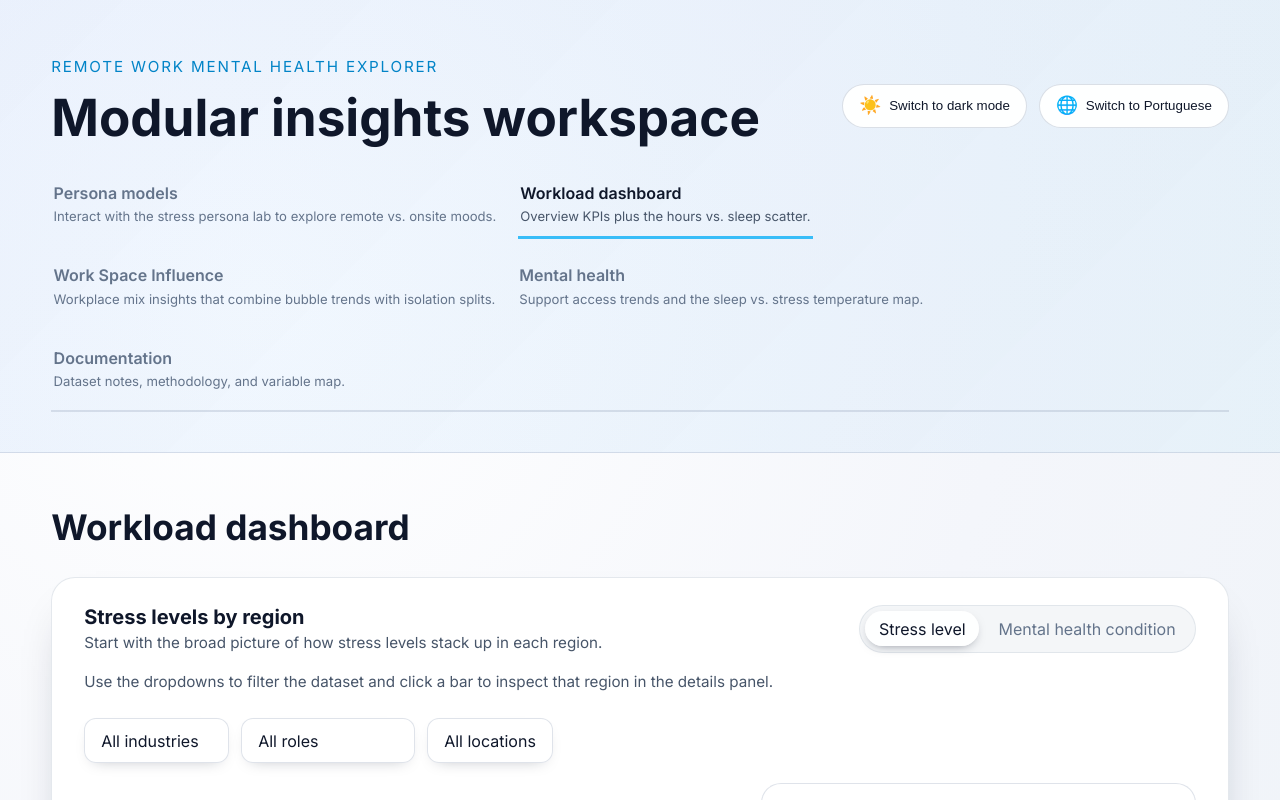
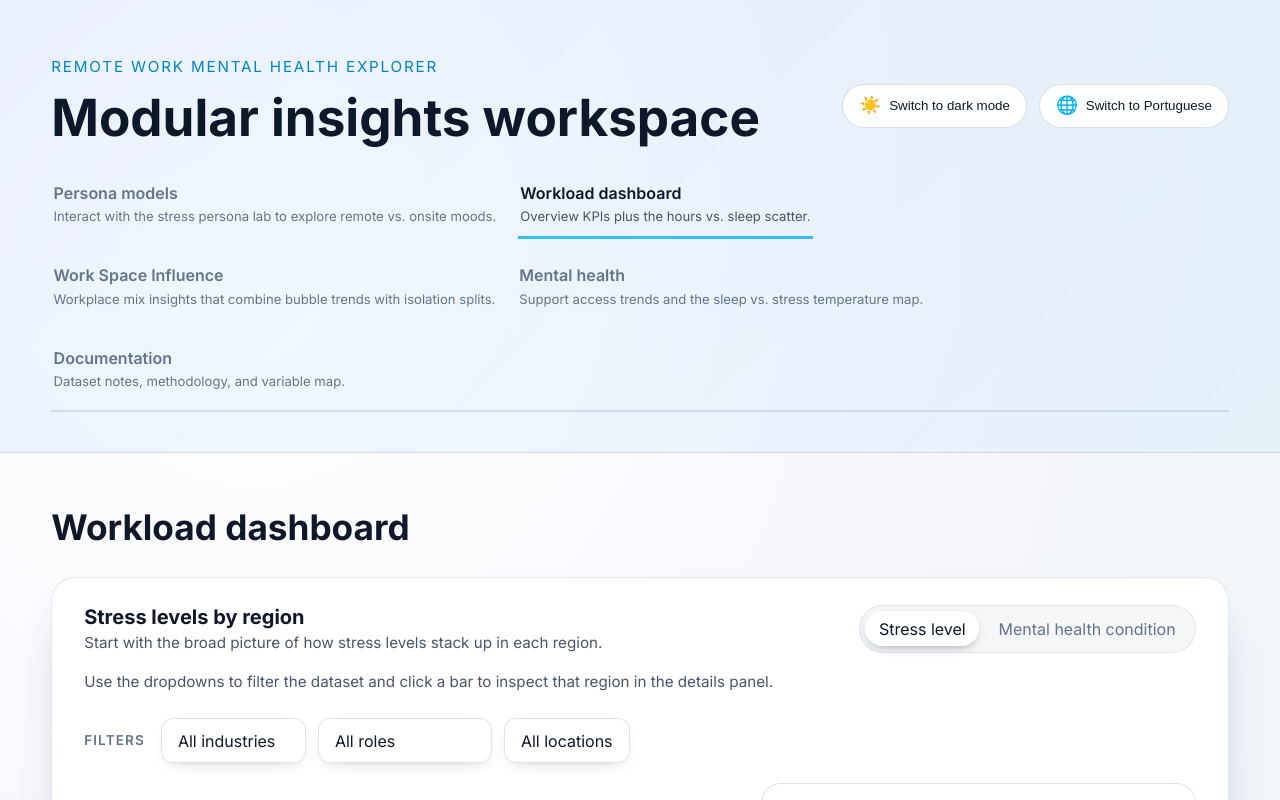
Before and after one commit to joaovarela14/VI, a React (Vite) app in the folder remote-mental-health-viz/: page / in a window 1280 px wide. Both pictures are taken after a click on the tab 665 px from the left and 207 px from the top of the page. Shown: the top 800 px of the page. Built offline with nearby package versions, Linux system fonts and the light colour scheme.

Commit message:
dashboard improved

```diff
--- a/remote-mental-health-viz/src/App.css
+++ b/remote-mental-health-viz/src/App.css
@@ -987,6 +987,14 @@ main {
   margin-top: 0.5rem;
 }
 
+.dataset-overview__filters-label {
+  font-size: 0.85rem;
+  text-transform: uppercase;
+  letter-spacing: 0.08em;
+  color: var(--text-subtle);
+  font-weight: 600;
+}
+
 .dataset-overview__modes {
   display: inline-flex;
   align-items: center;
--- a/remote-mental-health-viz/src/components/DatasetOverviewChart.jsx
+++ b/remote-mental-health-viz/src/components/DatasetOverviewChart.jsx
@@ -3,7 +3,7 @@ import * as d3 from 'd3'
 
 const stressLevels = ['Low', 'Medium', 'High']
 const productivityOrder = ['Increase', 'No Change', 'Decrease']
-const satisfactionOrder = ['satisfied', 'neutral', 'unsatisfied']
+const satisfactionOrder = ['Satisfied', 'Neutral', 'Unsatisfied']
 const activityOrder = ['Daily', 'Weekly', 'None']
 const ALL = '__all__'
 
@@ -163,7 +163,7 @@ const DatasetOverviewChart = ({ data, theme, copy, common }) => {
       : null
     const width = 640
     const height = 360
-    const margin = { top: 48, right: 120, bottom: 72, left: 64 }
+    const margin = { top: 48, right: 160, bottom: 72, left: 56 }
 
     svg.selectAll('*').remove()
     svg.attr('viewBox', `0 0 ${width} ${height}`)
@@ -224,7 +224,7 @@ const DatasetOverviewChart = ({ data, theme, copy, common }) => {
       .call((g) => g.selectAll('path').attr('stroke', gridColor))
       .call((g) => g.selectAll('line').attr('stroke', gridColor))
 
-    chartGroup
+    const yAxisGroup = chartGroup
       .append('g')
       .call(
         d3
@@ -240,6 +240,17 @@ const DatasetOverviewChart = ({ data, theme, copy, common }) => {
       )
       .call((g) => g.selectAll('path').attr('stroke', gridColor))
       .call((g) => g.selectAll('line').attr('stroke', gridColor))
+
+    yAxisGroup
+      .append('text')
+      .attr('transform', 'rotate(-90)')
+      .attr('x', -innerHeight / 2)
+      .attr('y', -margin.left + 12)
+      .attr('fill', axisColor)
+      .attr('font-size', 12)
+      .attr('font-weight', 600)
+      .attr('text-anchor', 'middle')
+      .text(copy?.yAxisLabel ?? 'Number of employees')
 
     const groups = chartGroup
       .selectAll('.dataset-layer')
@@ -467,6 +478,7 @@ const DatasetOverviewChart = ({ data, theme, copy, common }) => {
           </div>
           {copy.instructions && <p className="dataset-overview__hint dataset-overview__hint--inline">{copy.instructions}</p>}
           <div className="dataset-overview__controls dataset-overview__controls--filters">
+            <span className="dataset-overview__filters-label">{copy.filtersLabel}</span>
             <div className="chart-header__filters dataset-overview__filters" role="group" aria-label={copy.filters.ariaLabel}>
               <label className="visually-hidden" htmlFor="dataset-overview-industry">
                 {copy.filters.industry}
--- a/remote-mental-health-viz/src/i18n/en.js
+++ b/remote-mental-health-viz/src/i18n/en.js
@@ -52,13 +52,13 @@ const mentalHealthConditions = {
 }
 
 const satisfactionMap = {
-  unsatisfied: 'unsatisfied',
+  unsatisfied: 'Unsatisfied',
   dissatisfied: 'unsatisfied',
   'very unsatisfied': 'unsatisfied',
-  satisfied: 'satisfied',
+  satisfied: 'Satisfied',
   'very satisfied': 'satisfied',
   'extremely satisfied': 'satisfied',
-  neutral: 'neutral',
+  neutral: 'Neutral',
   indifferent: 'neutral',
   'neither satisfied nor dissatisfied': 'neutral',
 }
@@ -313,6 +313,7 @@ const en = {
       stress: 'Stress level',
       condition: 'Mental health condition',
     },
+    filtersLabel: 'Filters',
     tooltip: ({ region, categoryLabel, count, percentage }) =>
       `${region} — ${categoryLabel}: ${formatCount(count)} employees (${percentFormatter.format(Math.min(Math.max(percentage ?? 0, 0), 1))})`,
     formatters: {
@@ -320,6 +321,7 @@ const en = {
       decimal: (value) => decimalFormatter.format(value ?? 0),
       percent: (value) => percentFormatter.format(Math.min(Math.max(value ?? 0, 0), 1)),
     },
+    yAxisLabel: 'Number of employees',
     details: {
       overviewTitle: 'Filtered dataset',
       overviewSubtitle: 'Stats for everyone included by the active filters.',
--- a/remote-mental-health-viz/src/i18n/pt.js
+++ b/remote-mental-health-viz/src/i18n/pt.js
@@ -321,6 +321,7 @@ const pt = {
       stress: "Nível de stress",
       condition: "Condição de saúde mental",
     },
+    filtersLabel: "Filtros",
     tooltip: ({ region, categoryLabel, count, percentage }) =>
       `${region} — ${categoryLabel}: ${formatCount(
         count
@@ -333,6 +334,7 @@ const pt = {
       percent: (value) =>
         percentFormatter.format(Math.min(Math.max(value ?? 0, 0), 1)),
     },
+    yAxisLabel: "Número de colaboradores",
     details: {
       overviewTitle: "Conjunto filtrado",
       overviewSubtitle: "Métricas para todas as pessoas nos filtros activos.",
```
